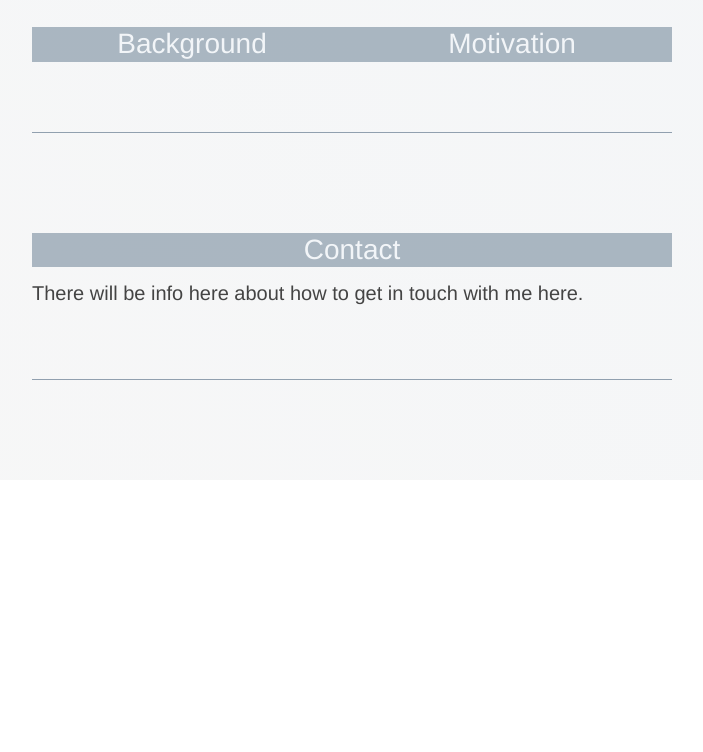
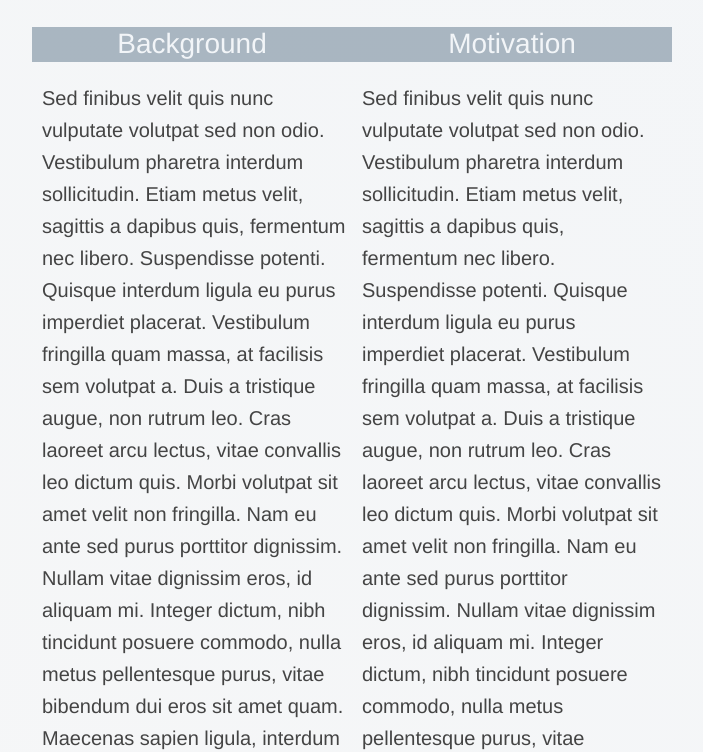
Before and after one commit to bbjorn/bbjorn.github.io, a plain HTML site: page index.html in a window 1280 px wide. Shown: the part 994-1746 px from the top of the page, without its empty margins (288-991 px from the left). Before the commit the page ends 1474 px from the top, so only its background shows below. Drawn offline with nearby package versions, Linux system fonts and the light colour scheme; a web font is replaced by a local one.

Commit message:
Update index.html
Filled index with lorem ipsum in order to get input on the new format of the about me page.

```diff
--- a/index.html
+++ b/index.html
@@ -43,6 +43,19 @@
 				<h2>Motivation</h2>
 			</div>
 		</div>
+
+		<div class="grid-container">
+			<div>
+				<p>
+					Sed finibus velit quis nunc vulputate volutpat sed non odio. Vestibulum pharetra interdum sollicitudin. Etiam metus velit, sagittis a dapibus quis, fermentum nec libero. Suspendisse potenti. Quisque interdum ligula eu purus imperdiet placerat. Vestibulum fringilla quam massa, at facilisis sem volutpat a. Duis a tristique augue, non rutrum leo. Cras laoreet arcu lectus, vitae convallis leo dictum quis. Morbi volutpat sit amet velit non fringilla. Nam eu ante sed purus porttitor dignissim. Nullam vitae dignissim eros, id aliquam mi. Integer dictum, nibh tincidunt posuere commodo, nulla metus pellentesque purus, vitae bibendum dui eros sit amet quam. Maecenas sapien ligula, interdum nec posuere ut, condimentum eget justo. Aenean eget sem non tellus eleifend feugiat. Donec erat lacus, ullamcorper aliquet consectetur maximus, lacinia nec lacus.
+					</br></br>
+					Nulla et ex et ex malesuada lobortis sit amet sit amet magna. Suspendisse potenti. Fusce efficitur ligula diam, id dignissim elit euismod eu. Aliquam aliquam lobortis tincidunt. Ut aliquet risus a elementum egestas. Pellentesque condimentum, nunc id luctus laoreet, purus nibh suscipit risus, sed porta tellus nisl ut metus. Vestibulum eu consectetur felis. Sed vulputate cursus dolor ac placerat. Suspendisse tristique ex non nibh feugiat mollis. Donec nulla erat, posuere eget nisi quis, fringilla imperdiet tellus. Vivamus eget vestibulum dolor.
+				</p>
+			</div>
+			<div>
+				<p>Sed finibus velit quis nunc vulputate volutpat sed non odio. Vestibulum pharetra interdum sollicitudin. Etiam metus velit, sagittis a dapibus quis, fermentum nec libero. Suspendisse potenti. Quisque interdum ligula eu purus imperdiet placerat. Vestibulum fringilla quam massa, at facilisis sem volutpat a. Duis a tristique augue, non rutrum leo. Cras laoreet arcu lectus, vitae convallis leo dictum quis. Morbi volutpat sit amet velit non fringilla. Nam eu ante sed purus porttitor dignissim. Nullam vitae dignissim eros, id aliquam mi. Integer dictum, nibh tincidunt posuere commodo, nulla metus pellentesque purus, vitae bibendum dui eros sit amet quam. Maecenas sapien ligula, interdum nec posuere ut, condimentum eget justo. Aenean eget sem non tellus eleifend feugiat. Donec erat lacus, ullamcorper aliquet consectetur maximus, lacinia nec lacus.</p>
+			</div>
+		</div>
 	</li>
 	<li type="li" class="li liststyle-li">
 		<h2>Contact</h2>
```
